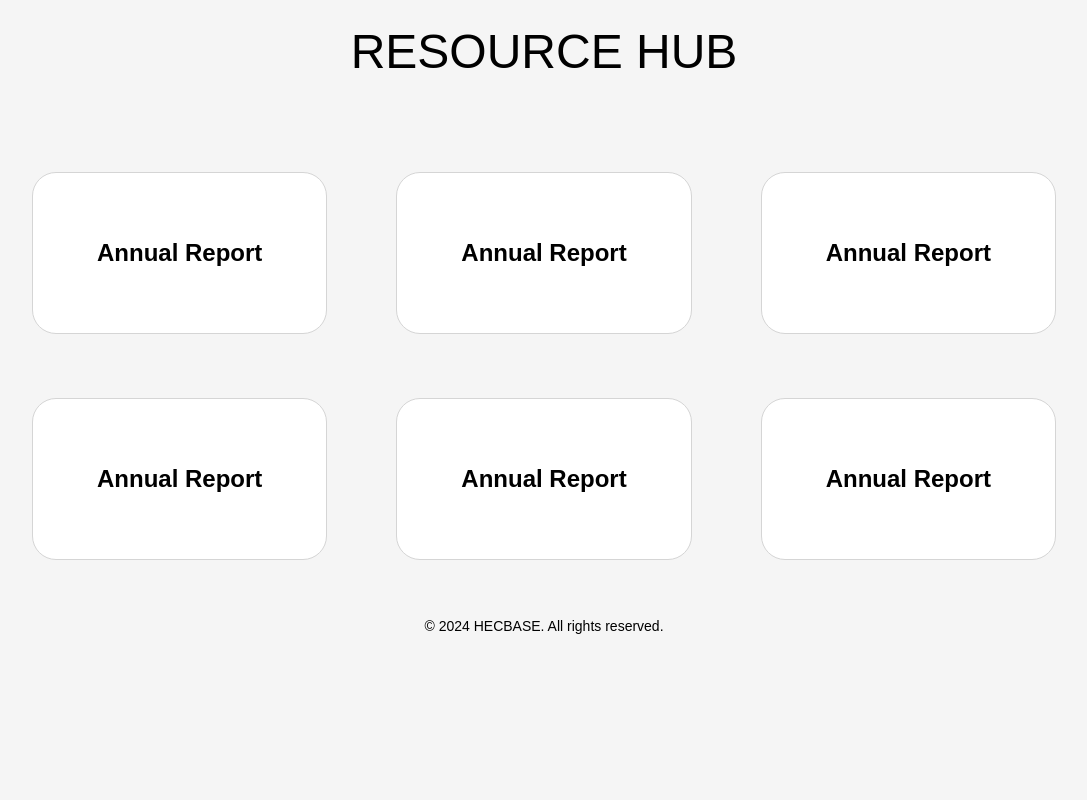
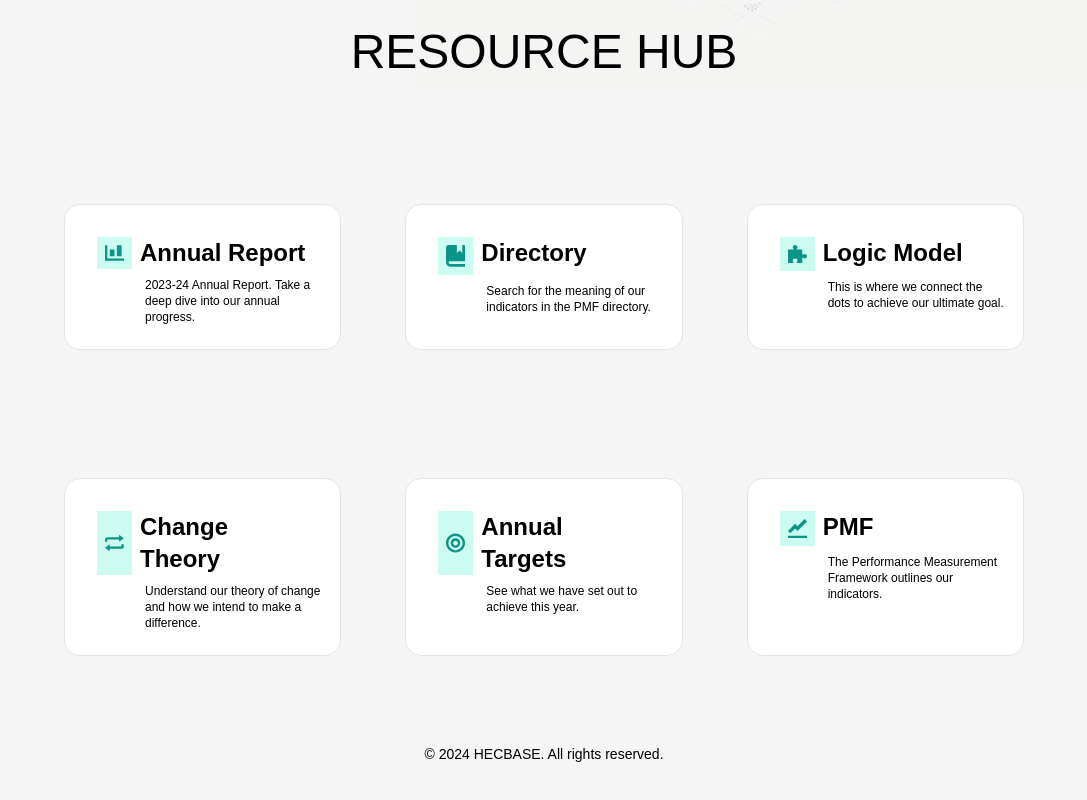
Before and after one commit to rosennabs/surveysalud, a Next.js app: page / in a window 1280 px wide. Shown: the part 790-1590 px from the top of the page, without its empty margins (96-1183 px from the left). Before the commit the page ends 1482 px from the top, so only its background shows below. Built offline with nearby package versions, Linux system fonts and the light colour scheme.

Commit message:
Build the resource hub and its styling

```diff
--- a/src/app/page.tsx
+++ b/src/app/page.tsx
@@ -4,7 +4,11 @@ import React from 'react';
 import Link from 'next/link';
 import { useFormContext } from '../contexts/FormContext';
 
-const resourceCard = "bg-white border rounded-3xl border-light-grey"
+const resourceCard = "flex flex-grow flex-col bg-white border rounded-2xl border-neutral-200 w-full m-8 p-4";
+const h5 = "text-2xl text-black montserrat-semibold";
+const text = 'ml-16 -mt-2 mb-2 text-xs';
+const titleContainer = 'flex flex-row space-x-2 m-4';
+const image = "bg-teal-100 p-2 w-[35px]";
 
 
 export default function Home() {
@@ -35,7 +39,7 @@ export default function Home() {
       </div>
 
       <div className='absolute top-0 right-0 w-2/3 z-0'>
-        <img className="opacity-45 ml-32" src='/background.png' alt="Graphical background image" />
+        <img className="ml-10" src='/Image.png' alt="Graphical background image" />
 
       </div>
 
@@ -45,26 +49,60 @@ export default function Home() {
 
       <div className="flex flex-row justify-between w-full z-10 mt-16">
         <div className={resourceCard}>
-          <h1 className="text-2xl text-black p-16 montserrat-semibold">Annual Report</h1>
+          <div className={titleContainer}>
+            <img className={image} src="/bar chart.svg" alt="a bar chart"/>
+            <h1 className={h5}>Annual Report</h1>
+          </div>
+
+          <p className={text}>2023-24 Annual Report. Take a deep dive into our annual progress.</p>
         </div>
+
+
         <div className={resourceCard}>
-          <h1 className="text-2xl text-black p-16 montserrat-semibold">Annual Report</h1>
+          <div className={titleContainer}>
+            <img className={image} src="/book.svg" alt="a book" />
+            <h1 className={h5}>Directory</h1>
+          </div>
+          <p className={text}>Search for the meaning of our indicators in the PMF directory.</p>
         </div>
+
+
         <div className={resourceCard}>
-          <h1 className="text-2xl text-black p-16 montserrat-semibold">Annual Report</h1>
+          <div className={titleContainer}>
+            <img className={image} src="/puzzle.svg" alt="a puzzle" />
+            <h1 className={h5}>Logic Model</h1>
+          </div>
+          <p className={text}>This is where we connect the dots to achieve our ultimate goal.</p>
         </div>
 
       </div>
 
+
       <div className="flex flex-row justify-between w-full z-10 mt-16">
         <div className={resourceCard}>
-          <h1 className="text-2xl text-black p-16 montserrat-semibold">Annual Report</h1>
+          <div className={titleContainer}>
+            <img className={image} src="/loop.svg" alt="a loop" />
+            <h1 className={h5}>Change Theory</h1>
+          </div>
+          <p className={text}>Understand our theory of change and how we intend to make a difference.</p>
         </div>
+
+
         <div className={resourceCard}>
-          <h1 className="text-2xl text-black p-16 montserrat-semibold">Annual Report</h1>
+          <div className={titleContainer}>
+            <img className={image} src="/target.svg" alt="round target" />
+          <h1 className={h5}>Annual Targets</h1>
         </div>
+          <p className={text}>See what we have set out to achieve this year.</p>
+        </div>
+
+
         <div className={resourceCard}>
-          <h1 className="text-2xl text-black p-16 montserrat-semibold">Annual Report</h1>
+          <div className={titleContainer}>
+            <img className={image} src="/graph.svg" alt="a line graph" />
+            <h1 className={h5}>PMF</h1>
+          </div>
+          <p className={text}>The Performance Measurement Framework outlines our indicators.</p>
         </div>
 
       </div>
```
Also changed, not shown: public/rectangle.svg (deleted).
